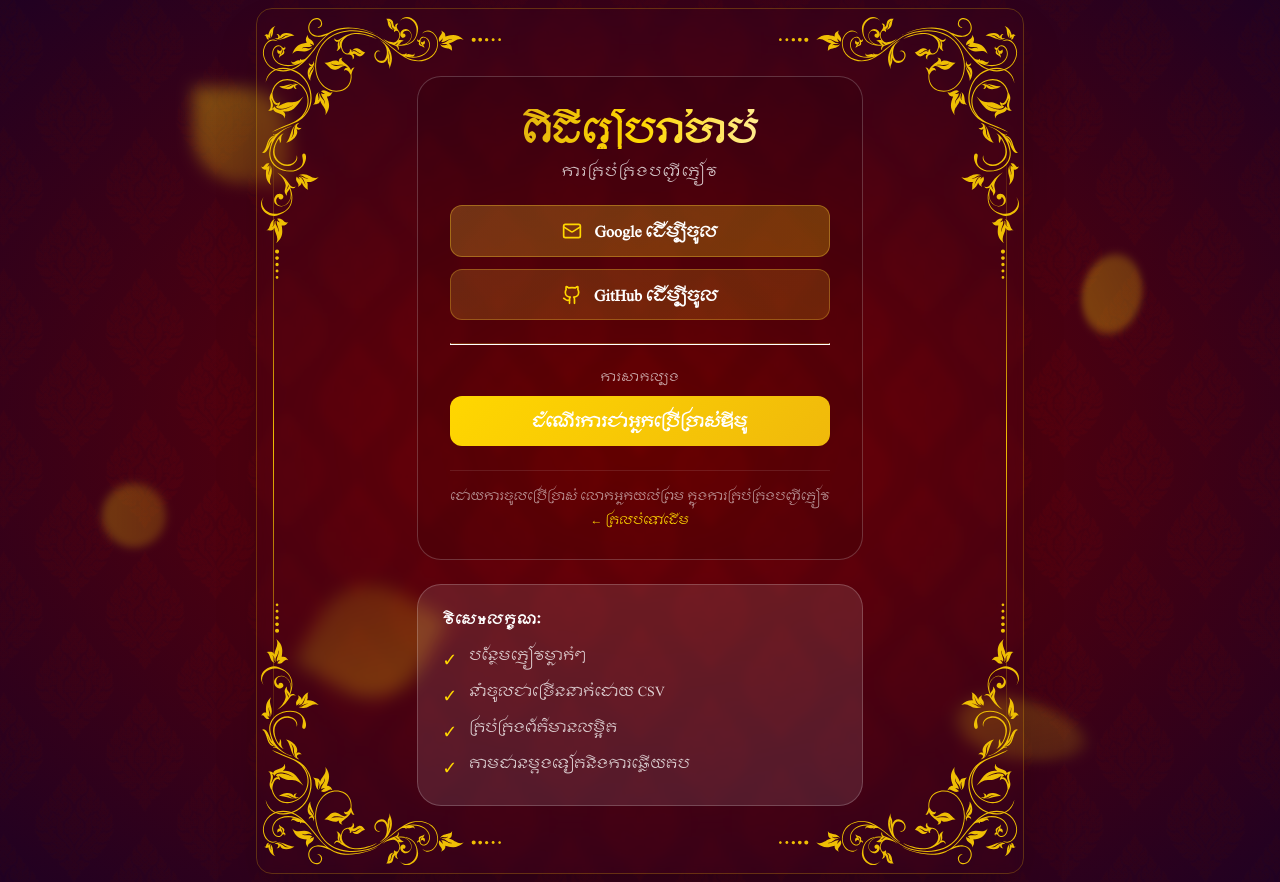
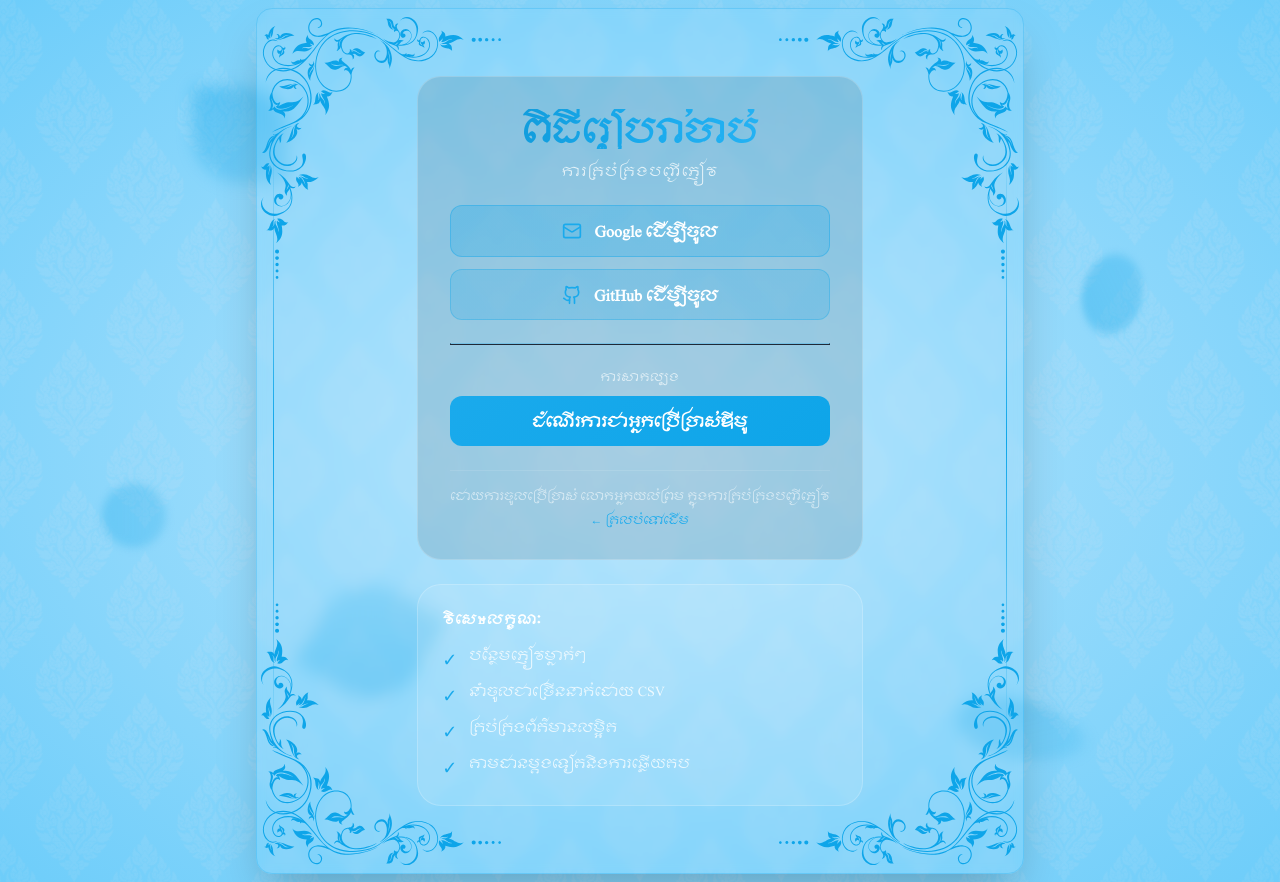
Before and after one commit to nyzcam/cuthmay, a Next.js app: page /auth/login in a window 1280 px wide. Built offline with nearby package versions, Linux system fonts and the light colour scheme; no server answers.

Commit message:
add new guest

```diff
--- a/config/themeConfig.ts
+++ b/config/themeConfig.ts
@@ -64,7 +64,7 @@ export interface ThemePreset {
 // CONSTANTS
 // ============================================================================
 
-export const DEFAULT_THEME: ThemeName = "red";
+export const DEFAULT_THEME: ThemeName = "opal";
 
 export const GOLD_PALETTE: ColorScale = {
   primary: "#f4c430",    // Brighter, more saturated gold
@@ -84,9 +84,9 @@ export const ROSEGOLD_PALETTE: ColorScale = {
 
 export const SILVER_PALETTE: ColorScale = {
   primary: "#c0c0c0",    // True silver
-  dark: "#8c8c8c",       // Darker silver
-  light: "#d3d3d3",      // Light silver
-  lightest: "#f0f0f0",   // Near-white silver
+  dark: "#6b7280",       // Darker silver
+  light: "#a8a8a8",      // Light silver
+  lightest: "#a8a8a8",   // Near-white silver
   medium: "#a8a8a8",     // Medium silver
 };
 
@@ -133,8 +133,8 @@ export const MIDNIGHT_PALETTE: ColorScale = {
 export const LAVENDER_PALETTE: ColorScale = {
   primary: "#d8b4fe",    // More saturated lavender
   dark: "#c084fc",
-  light: "#e9d5ff",
-  lightest: "#f5f3ff",
+  light: "#d8b4fe",
+  lightest: "#d8b4fe",
   medium: "#c084fc",
 };
 
--- a/data/guestList.ts
+++ b/data/guestList.ts
@@ -7,6 +7,13 @@ export interface Guest {
 }
 
 export const guestList: Record<string, Guest> = {
+
+  "phal-minea": {
+    khmerName: "ផល មីនា",
+    englishName: "Phal Minea",
+    title: "លោក",
+    relationship: "friend",
+  },
 
   "deth-vattana": {
     khmerName: "ដេត វឌ្ឍនា",
```
